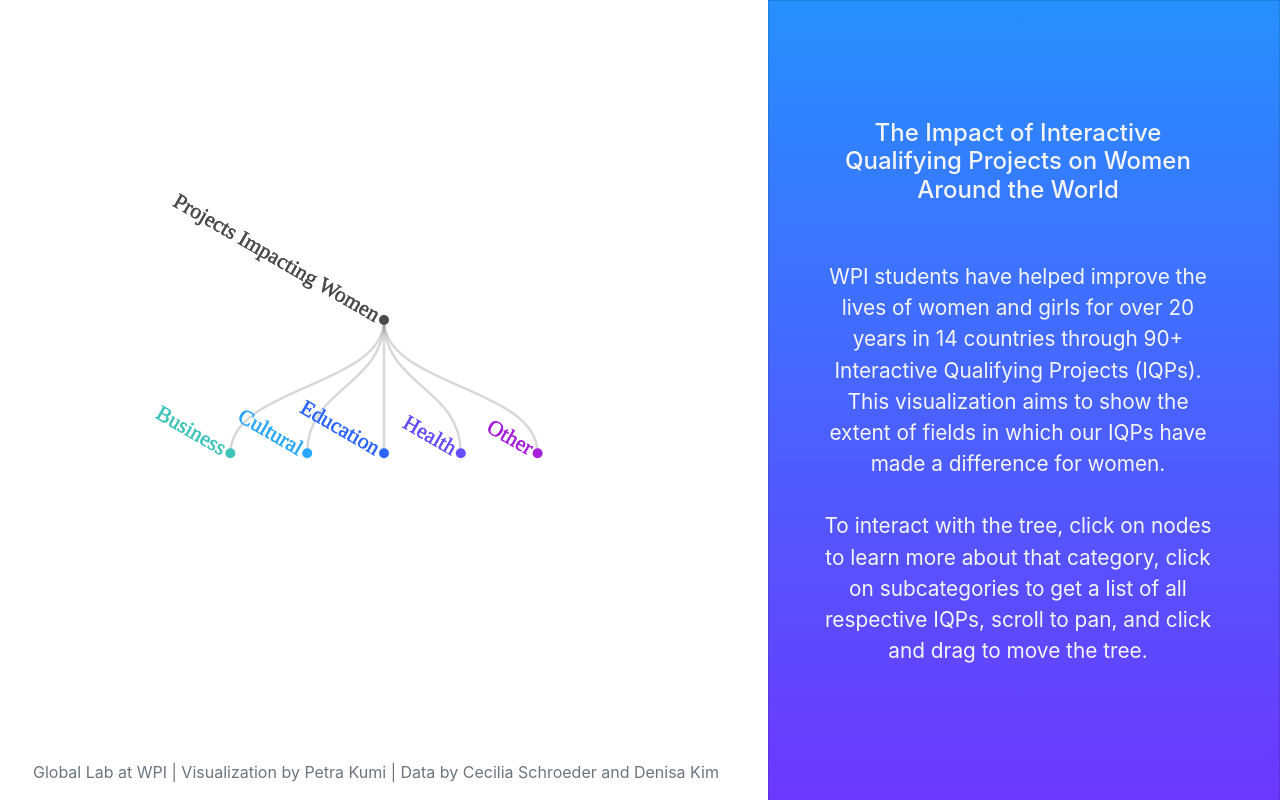
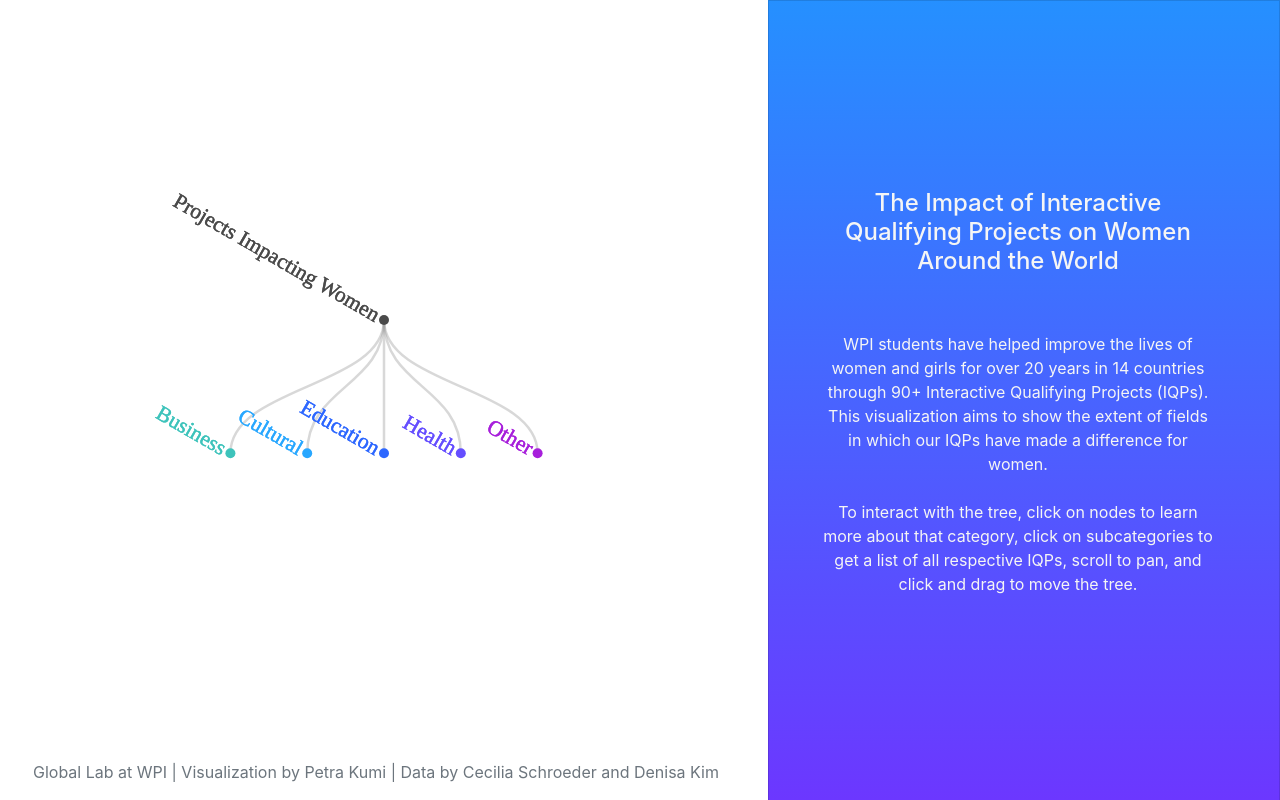
Before and after one commit to global-lab/women-in-the-world-impact, a plain HTML site: page index.html in a window 1280 px wide. Drawn offline with nearby package versions, Linux system fonts and the light colour scheme.

Commit message:
intro font size to look better on wordpress embed

```diff
--- a/index.html
+++ b/index.html
@@ -45,7 +45,7 @@
                         <h4>The Impact of Interactive Qualifying Projects on Women Around the World</h4>
                     </div>
                     <div class="row d-flex w-100">
-                        <p style="font-size: 1.3em;">
+                        <p style="font-size: 1em;">
                             WPI students have helped improve the lives of women and girls for over 20 years in 14
                             countries through
                             90+ Interactive Qualifying Projects (IQPs).
```
